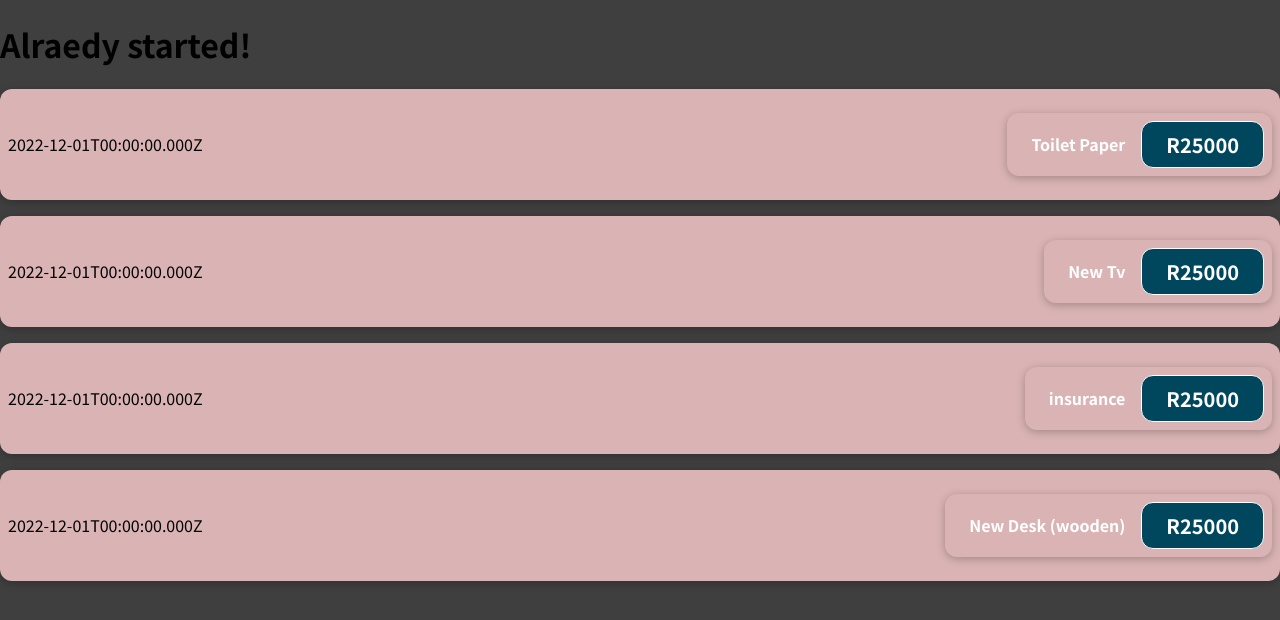
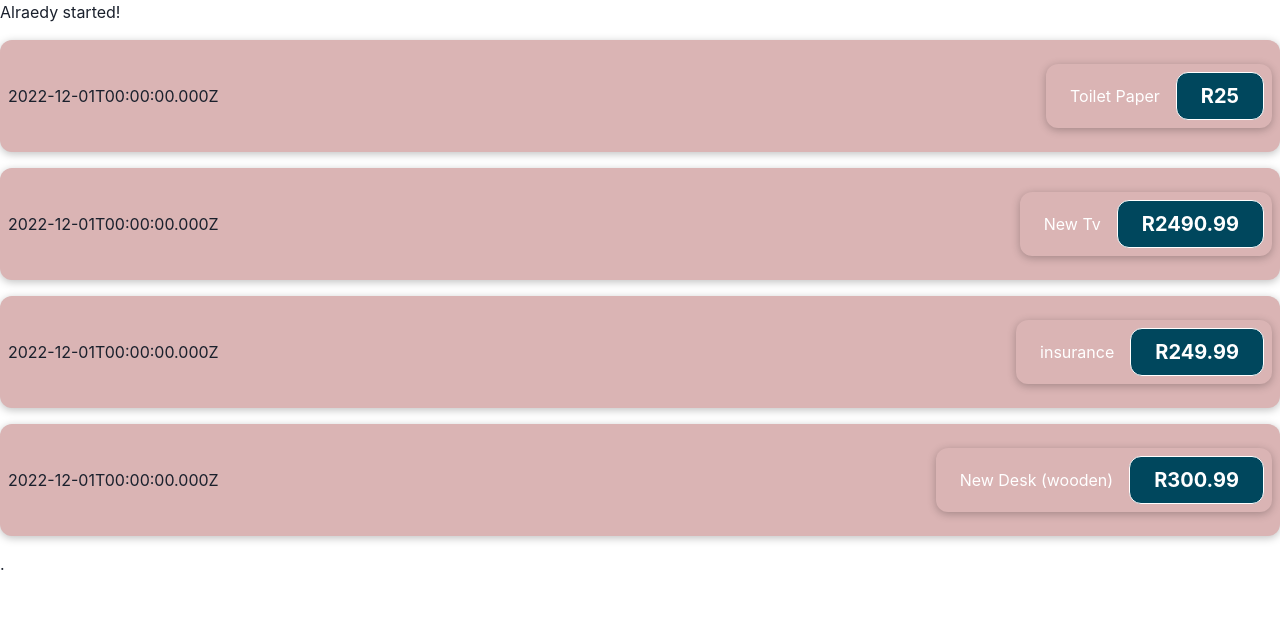
Before and after one commit to DonaldMzima/Expense-App, a React (Create React App) app: page / in a window 1280 px wide. Shown: the top 620 px of the page. Built offline with nearby package versions, Linux system fonts and the light colour scheme.

Commit message:
instaling/chakra-UI

```diff
--- a/package.json
+++ b/package.json
@@ -3,12 +3,16 @@
   "version": "0.1.0",
   "private": true,
   "dependencies": {
+    "@chakra-ui/react": "^2.3.7",
+    "@emotion/react": "^11.10.5",
+    "@emotion/styled": "^11.10.5",
     "@testing-library/jest-dom": "^5.11.6",
     "@testing-library/react": "^11.2.2",
     "@testing-library/user-event": "^12.5.0",
     "@types/jest": "^29.2.0",
     "@types/node": "^18.11.8",
     "@types/react-dom": "^18.0.8",
+    "framer-motion": "^7.6.4",
     "react": "^18.0.0",
     "react-dom": "^18.0.0",
     "react-scripts": "4.0.1",
--- a/src/App.tsx
+++ b/src/App.tsx
@@ -3,10 +3,10 @@ import ExpenseItem from './components/expenseItem'
 
 const App = () => {
   const expenses = [
-    { title: 'Toilet Paper', amount: 25000, date: new Date(2022, 11, 1) },
-    { title: 'New Tv', amount: 25000, date: new Date(2022, 11, 1) },
-    { title: 'insurance', amount: 25000, date: new Date(2022, 11, 1) },
-    { title: 'New Desk (wooden)', amount: 25000, date: new Date(2022, 11, 1) },
+    { title: 'Toilet Paper', amount: 25.0, date: new Date(2022, 11, 1) },
+    { title: 'New Tv', amount: 2490.99, date: new Date(2022, 11, 1) },
+    { title: 'insurance', amount: 249.99, date: new Date(2022, 11, 1) },
+    { title: 'New Desk (wooden)', amount: 300.99, date: new Date(2022, 11, 1) },
   ]
 
   return (
--- a/src/index.tsx
+++ b/src/index.tsx
@@ -2,11 +2,15 @@ import React from 'react'
 import ReactDOM from 'react-dom/client'
 import './index.css'
 import App from './App'
+import { ChakraProvider } from '@chakra-ui/react'
 
 const root = ReactDOM.createRoot(document.getElementById('root') as HTMLElement)
 root.render(
   <React.StrictMode>
-    <App />
+    <ChakraProvider>
+      <App />
+    </ChakraProvider>
+    .
   </React.StrictMode>,
 )
 
```
Also changed, not shown: 1 other file (tests, documents, lock files or other folders).
